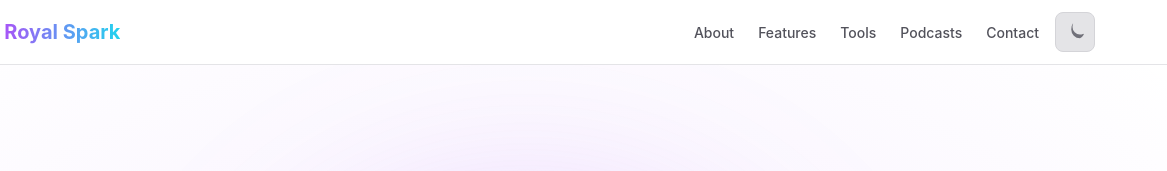
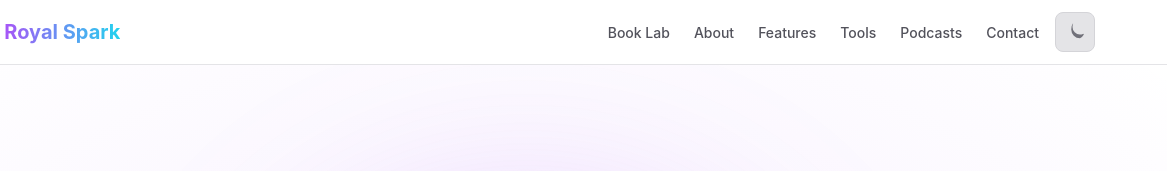
Before and after one commit to Royal-Spark/Landing-Page, a plain HTML site: page index.html in a window 1280 px wide. Shown: the top 171 px of the page, 113-1280 px from the left. Drawn offline with Linux system fonts and the light colour scheme.

Commit message:
Update index.html

```diff
--- a/index.html
+++ b/index.html
@@ -811,6 +811,7 @@
                 </div>
                 <div style="display: flex; align-items: center;">
                     <nav class="desktop-nav" id="mobile-menu">
+                        <a href="https://royal-spark.github.io/Landing-Page/LabBooking.html" class="nav-link">Book Lab</a>
                         <a href="#about" class="nav-link">About</a>
                         <a href="#features" class="nav-link">Features</a>
                         <a href="#tools" class="nav-link">Tools</a>
```
